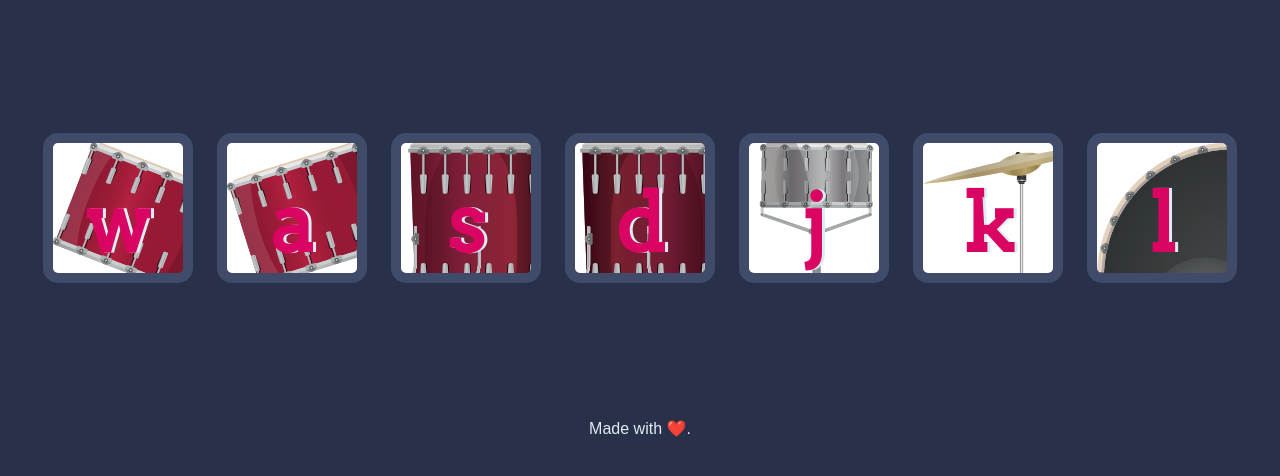
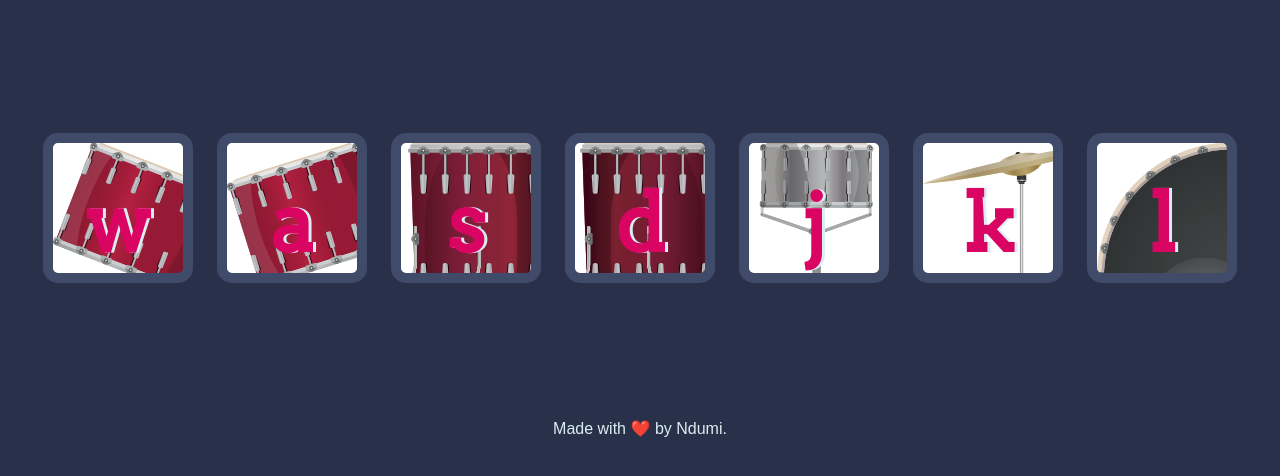
Before and after one commit to mzingeli79/Drums, a plain HTML site: page index.html in a window 1280 px wide. Shown: the part 156-632 px from the top of the page. Drawn offline with Linux system fonts and the light colour scheme.

Commit message:
Update index.html

```diff
--- a/index.html
+++ b/index.html
@@ -23,7 +23,7 @@
 
 
   <footer>
-    Made with ❤️.
+    Made with ❤️ by Ndumi.
   </footer>
   <script src = "./index.js"></script>
 </body>
```
